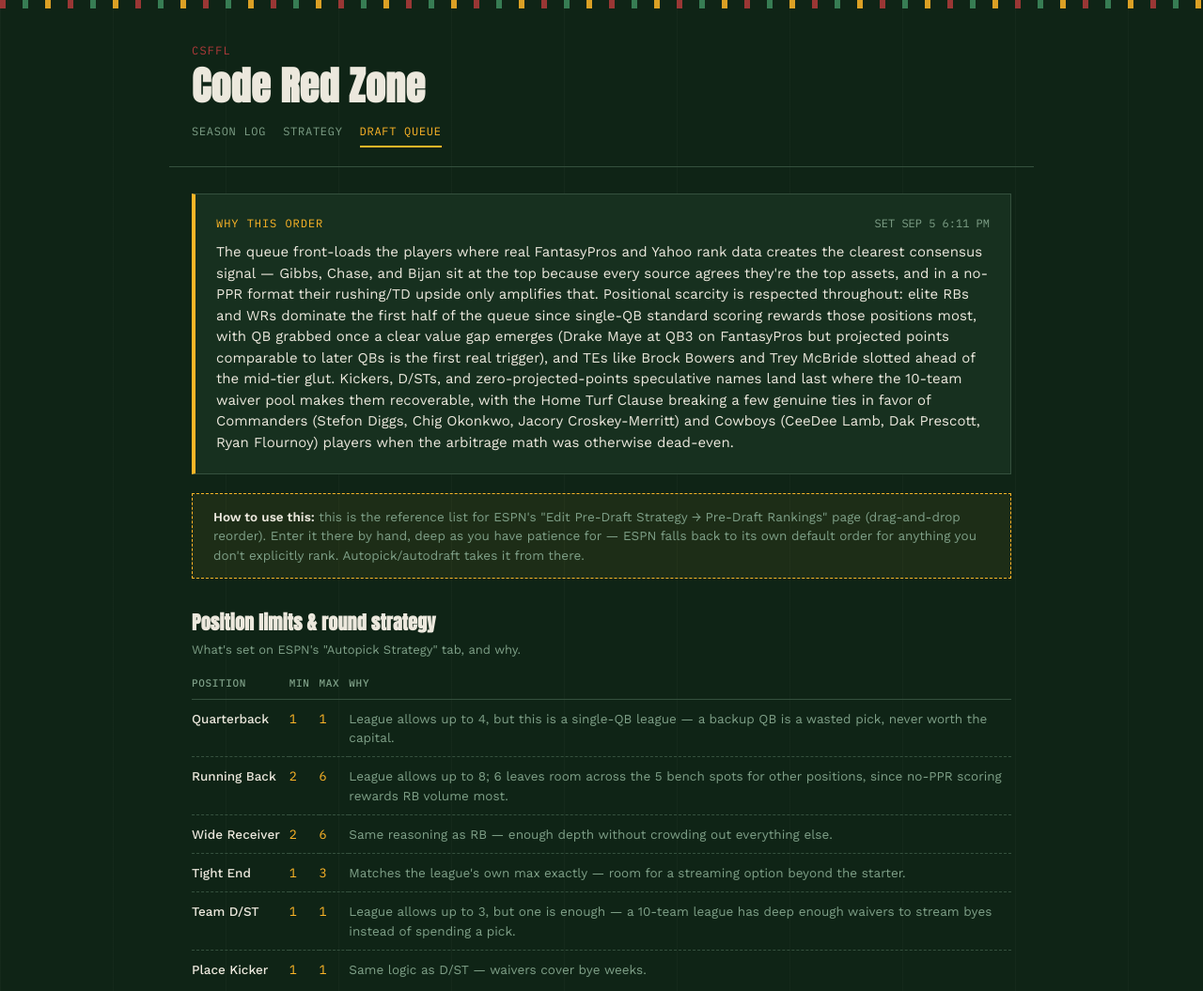
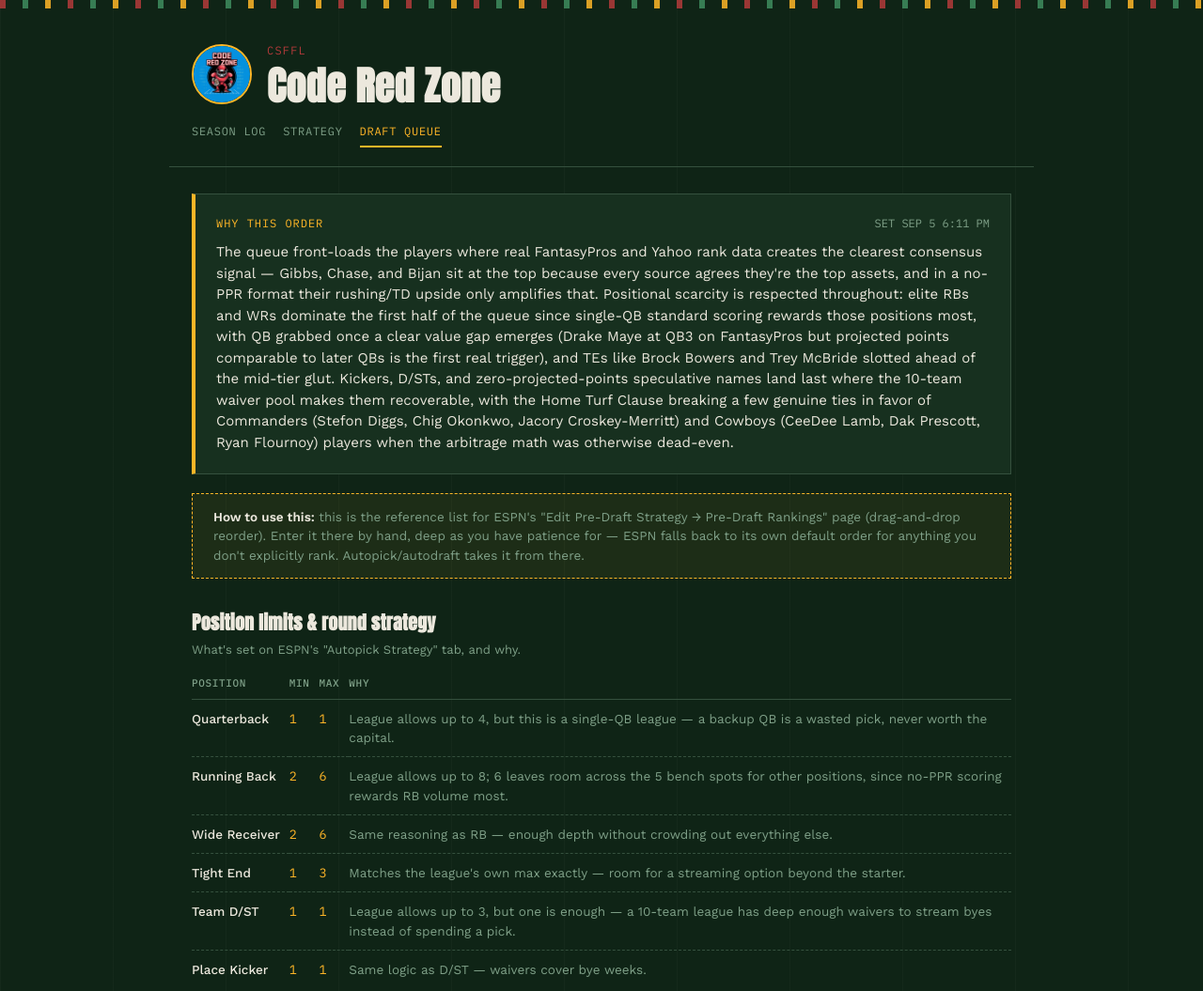
Before and after one commit to thomaskl11/code-red-zone, a plain HTML site: page docs/draft-queue.html in a window 1280 px wide. Shown: the top 1055 px of the page at 94% size. Drawn offline with nearby package versions, Linux system fonts and the light colour scheme.

Commit message:
Add Code Red Zone logo to header and favicon on all pages

```diff
--- a/docs/draft-queue.html
+++ b/docs/draft-queue.html
@@ -4,6 +4,7 @@
 <meta charset="UTF-8">
 <meta name="viewport" content="width=device-width, initial-scale=1.0">
 <title>Code Red Zone — Draft Queue</title>
+<link rel="icon" type="image/jpeg" href="./logo.jpeg">
 <link rel="preconnect" href="https://fonts.googleapis.com">
 <link href="https://fonts.googleapis.com/css2?family=Anton&family=Work+Sans:wght@400;500;600&family=IBM+Plex+Mono:wght@400;500&display=swap" rel="stylesheet">
 <style>
@@ -29,6 +30,8 @@
   .wrap { max-width: 920px; margin: 0 auto; padding: 0 0 60px; }
   .lights-strip { height: 9px; background: repeating-linear-gradient(90deg, var(--holly-red) 0 6px, transparent 6px 24px, var(--pine-light) 24px 30px, transparent 30px 48px, var(--floodlight) 48px 54px, transparent 54px 72px); opacity: 0.85; }
   header.identity { padding: 36px 24px 20px; border-bottom: 1px solid var(--yard-line); }
+  .identity-row { display: flex; align-items: center; gap: 16px; }
+  .logo-badge { width: 64px; height: 64px; border-radius: 50%; object-fit: cover; border: 2px solid var(--floodlight); flex-shrink: 0; }
   .league-name { font-family: 'IBM Plex Mono', monospace; font-size: 12px; letter-spacing: 0.1em; text-transform: uppercase; color: var(--holly-red); margin: 0 0 8px; }
   .team-name { font-family: 'Anton', sans-serif; font-size: 42px; letter-spacing: 0.01em; margin: 0; line-height: 1; }
   nav.tabs { display: flex; gap: 18px; margin-top: 18px; font-family: 'IBM Plex Mono', monospace; font-size: 12px; letter-spacing: 0.06em; text-transform: uppercase; }
@@ -83,8 +86,13 @@
 
   <div class="wrap">
     <header class="identity">
-      <p class="league-name">CSFFL</p>
-      <h1 class="team-name">Code Red Zone</h1>
+      <div class="identity-row">
+        <img class="logo-badge" src="./logo.jpeg" alt="Code Red Zone logo">
+        <div>
+          <p class="league-name">CSFFL</p>
+          <h1 class="team-name">Code Red Zone</h1>
+        </div>
+      </div>
       <nav class="tabs">
         <a href="./index.html">Season Log</a>
         <a href="./strategy.html">Strategy</a>
```
Also changed, not shown: docs/index.html (+10 -2 lines), docs/strategy.html (+10 -2 lines), docs/logo.jpeg (added).
